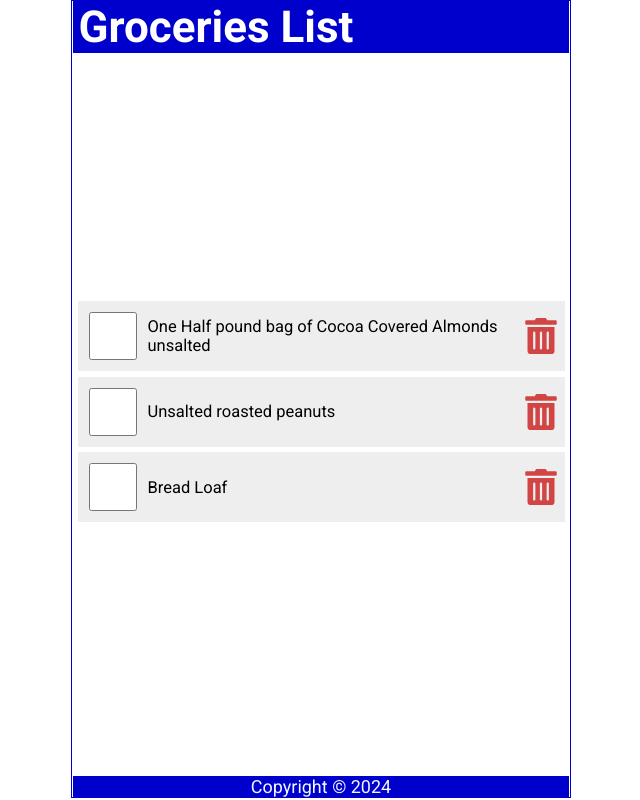
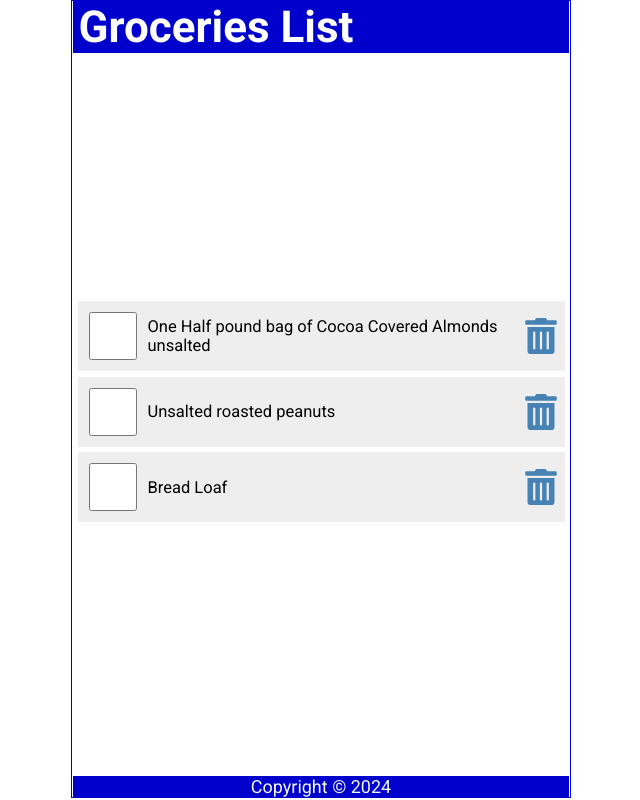
Before and after one commit to ptech12/listopia, a React (Create React App) app: page / in a window 1280 px wide. Shown: the whole page, without its empty margins (319-959 px from the left). Built offline with nearby package versions, Linux system fonts and the light colour scheme.

Commit message:
color changes

```diff
--- a/src/index.css
+++ b/src/index.css
@@ -101,6 +101,12 @@ ul li::before{
   min-width: 48px;
   height: 36px;
   font-size: 1rem;
-  color: #D24545;
+  color: steelblue;
   cursor: pointer;
 }
+
+.item svg:focus,
+.item svg:hover{
+  color: #D24545;
+  outline: none;
+}
```
